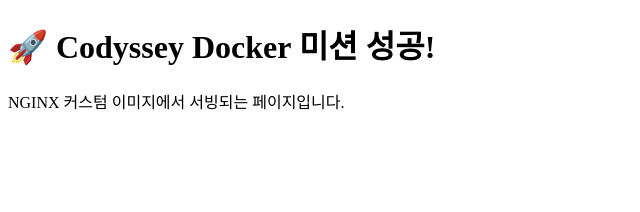
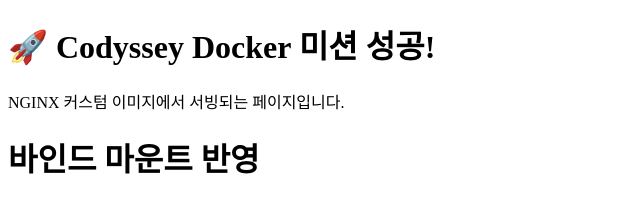
Before and after one commit to Rhw0213/codyssey, a plain HTML site: page web/src/index.html in a window 1280 px wide. Shown: the whole page, without its empty margins (0-640 px from the left). Drawn offline with Linux system fonts and the light colour scheme.

```diff
--- a/web/src/index.html
+++ b/web/src/index.html
@@ -9,3 +9,4 @@
     <p>NGINX 커스텀 이미지에서 서빙되는 페이지입니다.</p>
 </body>
 </html>
+<h1>바인드 마운트 반영</h1>
```
